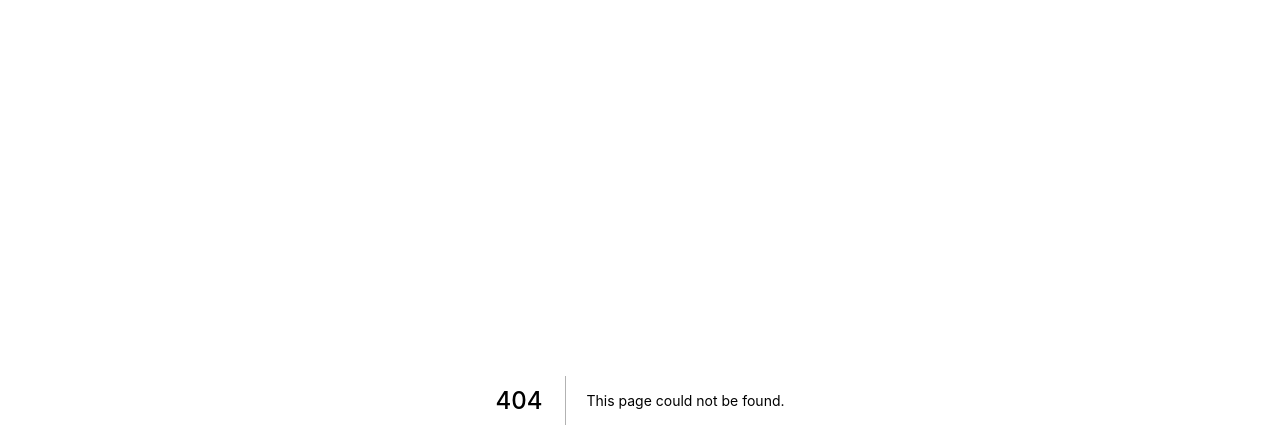
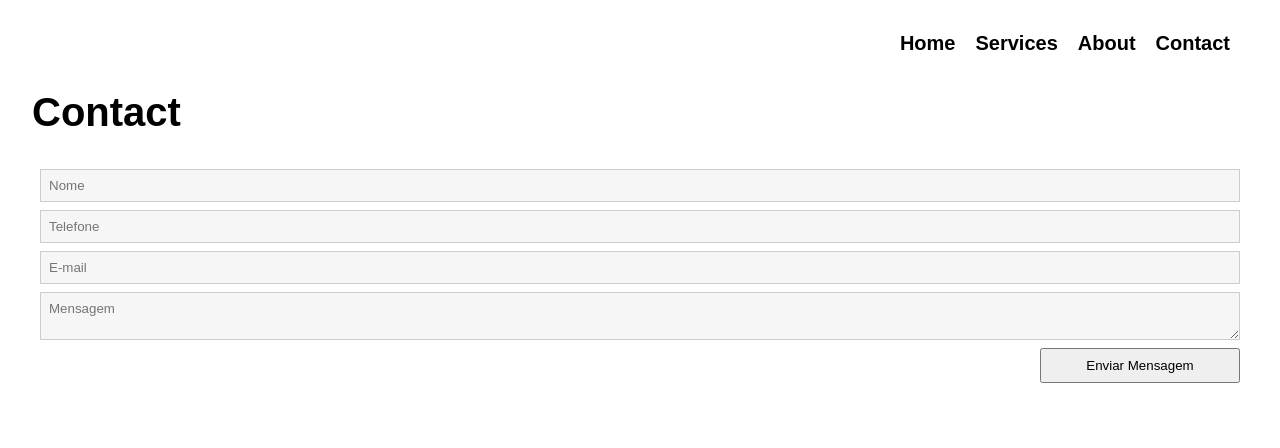
Before and after one commit to zakta/blank-site, a Next.js app: page /contact in a window 1280 px wide. Before the commit this address had no page. Shown: the top 448 px of the page. Built offline with nearby package versions, Linux system fonts and the light colour scheme.

Commit message:
feat: add header component and create pages to navigate with

```diff
--- a/components/Form/index.js
+++ b/components/Form/index.js
@@ -13,7 +13,6 @@ const FormContact = function Formpage() {
 
   return (
     <Container>
-      <h2>Contato</h2>
       <Form onSubmit={formik.handleSubmit}>
         <Inputform
           name="name"
--- a/components/Form/styles.js
+++ b/components/Form/styles.js
@@ -3,9 +3,12 @@ import InputMask from 'react-input-mask';
 import styled from 'styled-components';
 
 export const Container = styled.div`
-  width: 1200px;
-  margin: auto;
+  max-width: 1200px;
+  margin: 2rem;
 
+  @media(min-width: 1200px){
+    margin: auto;
+  }
   .errorMsg{
     color: #e92929;
     font-weight: 400;
--- a/components/GlobalStyle/styles.js
+++ b/components/GlobalStyle/styles.js
@@ -17,7 +17,7 @@ const GlobalStyle = createGlobalStyle`
     h2 {
       font-size: 40px;
       margin: 0;
-      margin: 0;
+      margin: 2rem;
       line-height: 50px;
     }
 
--- /dev/null
+++ b/components/Header/index.js
@@ -0,0 +1,7 @@
+import Navbar from '../Navbar';
+
+export default function Header() {
+  return (
+    <Navbar />
+  );
+}
--- a/components/Navbar/index.js
+++ b/components/Navbar/index.js
@@ -8,23 +8,23 @@ export default function Navbar() {
   return (
     <Container>
       <NavBar open={open}>
-        <Item>
+        <Item onClick={() => setOpen(!open)}>
           <Link href="/">
             Home
           </Link>
         </Item>
-        <Item>
-          <Link href="/">
+        <Item onClick={() => setOpen(!open)}>
+          <Link href="/services">
             Services
           </Link>
         </Item>
-        <Item>
-          <Link href="/">
+        <Item onClick={() => setOpen(!open)}>
+          <Link href="/about">
             About
           </Link>
         </Item>
-        <Item>
-          <Link href="/">
+        <Item onClick={() => setOpen(!open)}>
+          <Link href="/contact">
             Contact
           </Link>
         </Item>
--- a/components/Navbar/styles.js
+++ b/components/Navbar/styles.js
@@ -3,9 +3,13 @@ import styled from 'styled-components';
 export const Container = styled.div`
   display: flex;
   justify-content: flex-end;
+  max-width: 1200px;
 
   @media(min-width: 900px){
-    max-width: 900px;
+    margin: 2rem;
+  }
+  @media(min-width: 1200px){
+    margin: 2rem auto;
   }
   `;
 
@@ -30,7 +34,7 @@ export const NavBar = styled.ul`
     transform: initial;
     background: none;
     margin: 0;
-    padding: 2rem;
+    padding: 0;
     width: initial;
     top: initial;
     right: initial;
@@ -47,14 +51,13 @@ export const Item = styled.li`
 
   a {
     text-decoration: none;
-    text-transform: uppercase;
+    text-transform: capitalize;
     color: black;
     font-weight: 700;
     font-size: 25px;
 
     @media(min-width: 900px){
-      font-size: 18px;
-      font-weight: 500;
+      font-size: 20px;
     }
   }
 
--- /dev/null
+++ b/pages/contact.js
@@ -0,0 +1,18 @@
+import Head from 'next/head';
+import Form from '@/components/Form';
+import Header from '@/components/Header';
+
+export default function Contact() {
+  return (
+    <>
+      <Head>
+        <title>Contact</title>
+        <meta name="description" content="Generated by create next app" />
+        <link rel="icon" href="/favicon.ico" />
+      </Head>
+      <Header />
+      <h2>Contact</h2>
+      <Form />
+    </>
+  );
+}
--- a/pages/contato.js
+++ /dev/null
@@ -1,6 +0,0 @@
-import FormContact from '@/components/Form';
-
-const Contact = function ContactPage() {
-  return <FormContact />;
-};
-export default Contact;
```
Also changed, not shown: pages/about.js (added, +15 -0 lines), pages/index.js (+2 -6 lines), pages/services.js (added, +15 -0 lines).
